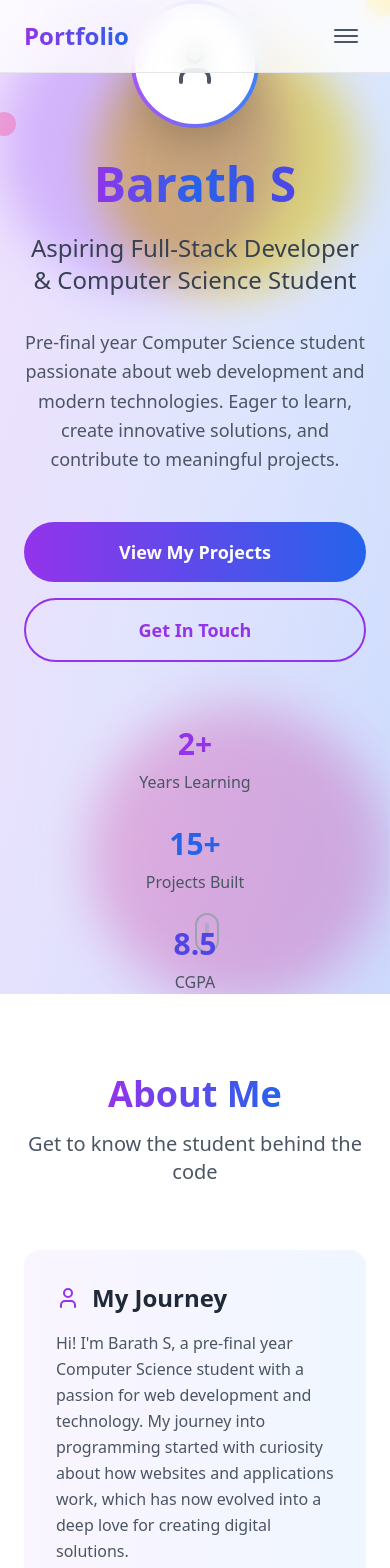
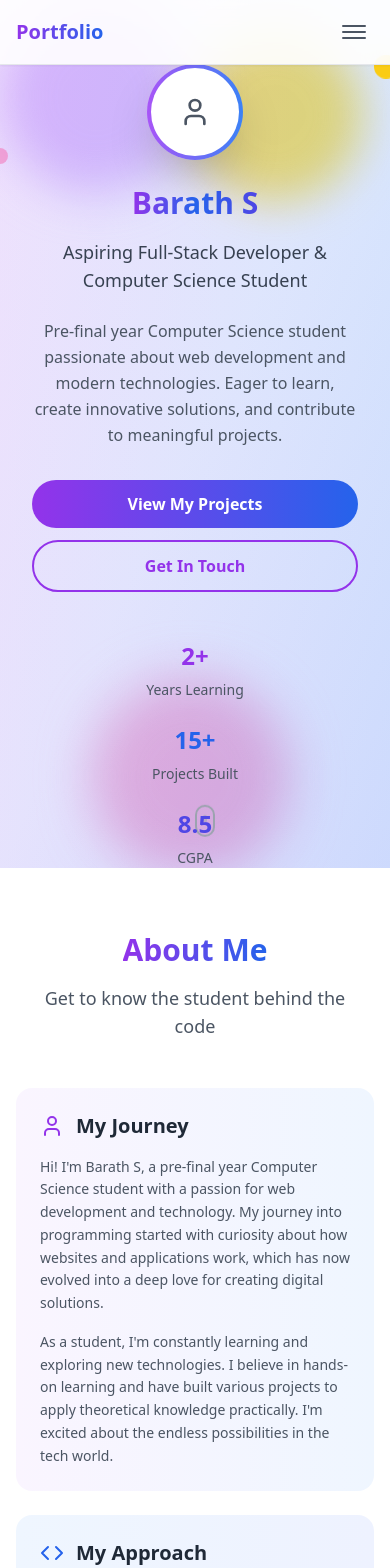
Before and after one commit to barath-03-05-2006/PRODIGY_WD_05, a React (Vite) app: page / in a window 390 px wide. Shown: the top 1568 px of the page. Built offline with nearby package versions, Linux system fonts and the light colour scheme.

Commit message:
Fix: Navbar hides name on small screens
Make the navbar responsive to ensure the website name is always visible and the page adapts to different screen sizes.

```diff
--- a/src/components/About.tsx
+++ b/src/components/About.tsx
@@ -3,15 +3,15 @@ import { User, Code } from 'lucide-react';
 
 const About = () => {
   return (
-    <section id="about" className="py-20 bg-white">
-      <div className="container mx-auto px-6">
-        <div className="text-center mb-16">
-          <h2 className="text-4xl md:text-5xl font-bold mb-4">
+    <section id="about" className="py-16 sm:py-20 bg-white">
+      <div className="container mx-auto px-4 sm:px-6">
+        <div className="text-center mb-12 sm:mb-16">
+          <h2 className="text-3xl sm:text-4xl md:text-5xl font-bold mb-4">
             <span className="bg-gradient-to-r from-purple-600 to-blue-600 bg-clip-text text-transparent">
               About Me
             </span>
           </h2>
-          <p className="text-xl text-gray-600 max-w-2xl mx-auto">
+          <p className="text-lg sm:text-xl text-gray-600 max-w-2xl mx-auto px-4">
             Get to know the student behind the code
           </p>
         </div>
@@ -19,30 +19,30 @@ const About = () => {
         <div className="max-w-4xl mx-auto">
           {/* Personal Story */}
           <div className="space-y-6">
-            <div className="bg-gradient-to-r from-purple-50 to-blue-50 p-8 rounded-2xl">
+            <div className="bg-gradient-to-r from-purple-50 to-blue-50 p-6 sm:p-8 rounded-2xl">
               <div className="flex items-center mb-4">
                 <User className="text-purple-600 mr-3" size={24} />
-                <h3 className="text-2xl font-semibold text-gray-800">My Journey</h3>
+                <h3 className="text-xl sm:text-2xl font-semibold text-gray-800">My Journey</h3>
               </div>
-              <p className="text-gray-600 leading-relaxed mb-4">
+              <p className="text-gray-600 leading-relaxed mb-4 text-sm sm:text-base">
                 Hi! I'm Barath S, a pre-final year Computer Science student with a passion for
                 web development and technology. My journey into programming started with curiosity
                 about how websites and applications work, which has now evolved into a deep love
                 for creating digital solutions.
               </p>
-              <p className="text-gray-600 leading-relaxed">
+              <p className="text-gray-600 leading-relaxed text-sm sm:text-base">
                 As a student, I'm constantly learning and exploring new technologies. I believe in
                 hands-on learning and have built various projects to apply theoretical knowledge
                 practically. I'm excited about the endless possibilities in the tech world.
               </p>
             </div>
 
-            <div className="bg-gradient-to-r from-blue-50 to-indigo-50 p-8 rounded-2xl">
+            <div className="bg-gradient-to-r from-blue-50 to-indigo-50 p-6 sm:p-8 rounded-2xl">
               <div className="flex items-center mb-4">
                 <Code className="text-blue-600 mr-3" size={24} />
-                <h3 className="text-2xl font-semibold text-gray-800">My Approach</h3>
+                <h3 className="text-xl sm:text-2xl font-semibold text-gray-800">My Approach</h3>
               </div>
-              <p className="text-gray-600 leading-relaxed">
+              <p className="text-gray-600 leading-relaxed text-sm sm:text-base">
                 I approach every project with enthusiasm and a growth mindset. I focus on writing
                 clean, readable code and creating user-friendly interfaces. I stay updated with
                 the latest technologies and best practices through online courses, documentation,
--- a/src/components/Header.tsx
+++ b/src/components/Header.tsx
@@ -14,42 +14,42 @@ const Header = () => {
   };
 
   return (
-    <header className="fixed top-0 left-0 right-0 z-50 bg-white/80 backdrop-blur-md border-b border-gray-200">
-      <div className="container mx-auto px-6 py-4">
+    <header className="fixed top-0 left-0 right-0 z-50 bg-white/90 backdrop-blur-md border-b border-gray-200 shadow-sm">
+      <div className="container mx-auto px-4 sm:px-6 py-3 sm:py-4">
         <div className="flex items-center justify-between">
-          <div className="text-2xl font-bold bg-gradient-to-r from-purple-600 to-blue-600 bg-clip-text text-transparent">
+          <div className="text-xl sm:text-2xl font-bold bg-gradient-to-r from-purple-600 to-blue-600 bg-clip-text text-transparent">
             Portfolio
           </div>
 
           {/* Desktop Navigation */}
-          <nav className="hidden md:flex space-x-8">
+          <nav className="hidden md:flex space-x-6 lg:space-x-8">
             <button
               onClick={() => scrollToSection('home')}
-              className="text-gray-700 hover:text-purple-600 transition-colors font-medium"
+              className="text-gray-700 hover:text-purple-600 transition-colors font-medium text-sm lg:text-base"
             >
               Home
             </button>
             <button
               onClick={() => scrollToSection('about')}
-              className="text-gray-700 hover:text-purple-600 transition-colors font-medium"
+              className="text-gray-700 hover:text-purple-600 transition-colors font-medium text-sm lg:text-base"
             >
               About
             </button>
             <button
               onClick={() => scrollToSection('skills')}
-              className="text-gray-700 hover:text-purple-600 transition-colors font-medium"
+              className="text-gray-700 hover:text-purple-600 transition-colors font-medium text-sm lg:text-base"
             >
               Skills
             </button>
             <button
               onClick={() => scrollToSection('projects')}
-              className="text-gray-700 hover:text-purple-600 transition-colors font-medium"
+              className="text-gray-700 hover:text-purple-600 transition-colors font-medium text-sm lg:text-base"
             >
               Projects
             </button>
             <button
               onClick={() => scrollToSection('contact')}
-              className="text-gray-700 hover:text-purple-600 transition-colors font-medium"
+              className="text-gray-700 hover:text-purple-600 transition-colors font-medium text-sm lg:text-base"
             >
               Contact
             </button>
@@ -58,7 +58,8 @@ const Header = () => {
           {/* Mobile Menu Button */}
           <button
             onClick={() => setIsMenuOpen(!isMenuOpen)}
-            className="md:hidden p-2"
+            className="md:hidden p-2 z-50 relative"
+            aria-label="Toggle menu"
           >
             <div className="w-6 h-6 flex flex-col justify-center items-center">
               <span className={`bg-gray-600 block transition-all duration-300 ease-out h-0.5 w-6 rounded-sm ${isMenuOpen ? 'rotate-45 translate-y-1' : '-translate-y-0.5'}`}></span>
@@ -69,42 +70,42 @@ const Header = () => {
         </div>
 
         {/* Mobile Navigation */}
-        {isMenuOpen && (
-          <nav className="md:hidden mt-4 pb-4 border-t border-gray-200 pt-4">
+        <div className={`md:hidden transition-all duration-300 ease-in-out ${isMenuOpen ? 'max-h-80 opacity-100' : 'max-h-0 opacity-0'} overflow-hidden`}>
+          <nav className="pt-4 pb-2 border-t border-gray-200 mt-4">
             <div className="flex flex-col space-y-3">
               <button
                 onClick={() => scrollToSection('home')}
-                className="text-left text-gray-700 hover:text-purple-600 transition-colors font-medium"
+                className="text-left text-gray-700 hover:text-purple-600 transition-colors font-medium py-2"
               >
                 Home
               </button>
               <button
                 onClick={() => scrollToSection('about')}
-                className="text-left text-gray-700 hover:text-purple-600 transition-colors font-medium"
+                className="text-left text-gray-700 hover:text-purple-600 transition-colors font-medium py-2"
               >
                 About
               </button>
               <button
                 onClick={() => scrollToSection('skills')}
-                className="text-left text-gray-700 hover:text-purple-600 transition-colors font-medium"
+                className="text-left text-gray-700 hover:text-purple-600 transition-colors font-medium py-2"
               >
                 Skills
               </button>
               <button
                 onClick={() => scrollToSection('projects')}
-                className="text-left text-gray-700 hover:text-purple-600 transition-colors font-medium"
+                className="text-left text-gray-700 hover:text-purple-600 transition-colors font-medium py-2"
               >
                 Projects
               </button>
               <button
                 onClick={() => scrollToSection('contact')}
-                className="text-left text-gray-700 hover:text-purple-600 transition-colors font-medium"
+                className="text-left text-gray-700 hover:text-purple-600 transition-colors font-medium py-2"
               >
                 Contact
               </button>
             </div>
           </nav>
-        )}
+        </div>
       </div>
     </header>
   );
--- a/src/components/Hero.tsx
+++ b/src/components/Hero.tsx
@@ -10,83 +10,83 @@ const Hero = () => {
   };
 
   return (
-    <section id="home" className="min-h-screen flex items-center justify-center relative overflow-hidden">
+    <section id="home" className="min-h-screen flex items-center justify-center relative overflow-hidden pt-16 sm:pt-20">
       {/* Animated Background */}
       <div className="absolute inset-0 bg-gradient-to-br from-purple-50 via-blue-50 to-indigo-100">
         <div className="absolute inset-0 bg-gradient-to-r from-purple-600/10 to-blue-600/10"></div>
-        <div className="absolute top-0 left-0 w-72 h-72 bg-purple-300 rounded-full mix-blend-multiply filter blur-xl opacity-70 animate-blob"></div>
-        <div className="absolute top-0 right-0 w-72 h-72 bg-yellow-300 rounded-full mix-blend-multiply filter blur-xl opacity-70 animate-blob animation-delay-2000"></div>
-        <div className="absolute -bottom-8 left-20 w-72 h-72 bg-pink-300 rounded-full mix-blend-multiply filter blur-xl opacity-70 animate-blob animation-delay-4000"></div>
+        <div className="absolute top-0 left-0 w-48 sm:w-72 h-48 sm:h-72 bg-purple-300 rounded-full mix-blend-multiply filter blur-xl opacity-70 animate-blob"></div>
+        <div className="absolute top-0 right-0 w-48 sm:w-72 h-48 sm:h-72 bg-yellow-300 rounded-full mix-blend-multiply filter blur-xl opacity-70 animate-blob animation-delay-2000"></div>
+        <div className="absolute -bottom-8 left-20 w-48 sm:w-72 h-48 sm:h-72 bg-pink-300 rounded-full mix-blend-multiply filter blur-xl opacity-70 animate-blob animation-delay-4000"></div>
       </div>
 
-      <div className="container mx-auto px-6 relative z-10">
+      <div className="container mx-auto px-4 sm:px-6 relative z-10">
         <div className="text-center max-w-4xl mx-auto">
           {/* Profile Image */}
-          <div className="mb-8 relative">
-            <div className="w-32 h-32 mx-auto rounded-full bg-gradient-to-r from-purple-500 to-blue-500 p-1 shadow-2xl">
+          <div className="mb-6 sm:mb-8 relative">
+            <div className="w-24 h-24 sm:w-32 sm:h-32 mx-auto rounded-full bg-gradient-to-r from-purple-500 to-blue-500 p-1 shadow-2xl">
               <div className="w-full h-full rounded-full bg-white flex items-center justify-center">
-                <User size={48} className="text-gray-600" />
+                <User size={32} className="text-gray-600 sm:w-12 sm:h-12" />
               </div>
             </div>
-            <div className="absolute -top-2 -right-8 w-8 h-8 bg-yellow-400 rounded-full animate-bounce"></div>
-            <div className="absolute -bottom-2 -left-8 w-6 h-6 bg-pink-400 rounded-full animate-pulse"></div>
+            <div className="absolute -top-1 -right-6 sm:-top-2 sm:-right-8 w-6 h-6 sm:w-8 sm:h-8 bg-yellow-400 rounded-full animate-bounce"></div>
+            <div className="absolute -bottom-1 -left-6 sm:-bottom-2 sm:-left-8 w-4 h-4 sm:w-6 sm:h-6 bg-pink-400 rounded-full animate-pulse"></div>
           </div>
 
           {/* Main Headline */}
-          <h1 className="text-5xl md:text-7xl font-bold mb-6 animate-fade-in">
+          <h1 className="text-3xl sm:text-5xl md:text-6xl lg:text-7xl font-bold mb-4 sm:mb-6 animate-fade-in leading-tight">
             <span className="bg-gradient-to-r from-purple-600 via-blue-600 to-indigo-600 bg-clip-text text-transparent">
               Barath S
             </span>
           </h1>
 
-          <h2 className="text-2xl md:text-3xl text-gray-700 mb-8 animate-fade-in animation-delay-200">
+          <h2 className="text-lg sm:text-2xl md:text-3xl text-gray-700 mb-6 sm:mb-8 animate-fade-in animation-delay-200 px-2">
             Aspiring Full-Stack Developer & Computer Science Student
           </h2>
 
           {/* Skills Summary */}
-          <p className="text-lg md:text-xl text-gray-600 mb-12 max-w-2xl mx-auto leading-relaxed animate-fade-in animation-delay-400">
+          <p className="text-base sm:text-lg md:text-xl text-gray-600 mb-8 sm:mb-12 max-w-2xl mx-auto leading-relaxed animate-fade-in animation-delay-400 px-4">
             Pre-final year Computer Science student passionate about web development and modern technologies.
             Eager to learn, create innovative solutions, and contribute to meaningful projects.
           </p>
 
           {/* CTA Buttons */}
-          <div className="flex flex-col sm:flex-row gap-4 justify-center animate-fade-in animation-delay-600">
+          <div className="flex flex-col sm:flex-row gap-3 sm:gap-4 justify-center animate-fade-in animation-delay-600 px-4">
             <button
               onClick={() => scrollToSection('projects')}
-              className="bg-gradient-to-r from-purple-600 to-blue-600 text-white px-8 py-4 rounded-full font-semibold text-lg hover:shadow-2xl hover:shadow-purple-500/25 transform hover:scale-105 transition-all duration-300"
+              className="bg-gradient-to-r from-purple-600 to-blue-600 text-white px-6 sm:px-8 py-3 sm:py-4 rounded-full font-semibold text-base sm:text-lg hover:shadow-2xl hover:shadow-purple-500/25 transform hover:scale-105 transition-all duration-300"
             >
               View My Projects
             </button>
             <button
               onClick={() => scrollToSection('contact')}
-              className="border-2 border-purple-600 text-purple-600 px-8 py-4 rounded-full font-semibold text-lg hover:bg-purple-600 hover:text-white transition-all duration-300"
+              className="border-2 border-purple-600 text-purple-600 px-6 sm:px-8 py-3 sm:py-4 rounded-full font-semibold text-base sm:text-lg hover:bg-purple-600 hover:text-white transition-all duration-300"
             >
               Get In Touch
             </button>
           </div>
 
           {/* Quick Stats */}
-          <div className="mt-16 grid grid-cols-1 md:grid-cols-3 gap-8 animate-fade-in animation-delay-800">
+          <div className="mt-12 sm:mt-16 grid grid-cols-1 sm:grid-cols-3 gap-6 sm:gap-8 animate-fade-in animation-delay-800 px-4">
             <div className="text-center">
-              <div className="text-3xl font-bold text-purple-600 mb-2">2+</div>
-              <div className="text-gray-600">Years Learning</div>
+              <div className="text-2xl sm:text-3xl font-bold text-purple-600 mb-2">2+</div>
+              <div className="text-gray-600 text-sm sm:text-base">Years Learning</div>
             </div>
             <div className="text-center">
-              <div className="text-3xl font-bold text-blue-600 mb-2">15+</div>
-              <div className="text-gray-600">Projects Built</div>
+              <div className="text-2xl sm:text-3xl font-bold text-blue-600 mb-2">15+</div>
+              <div className="text-gray-600 text-sm sm:text-base">Projects Built</div>
             </div>
             <div className="text-center">
-              <div className="text-3xl font-bold text-indigo-600 mb-2">8.5</div>
-              <div className="text-gray-600">CGPA</div>
+              <div className="text-2xl sm:text-3xl font-bold text-indigo-600 mb-2">8.5</div>
+              <div className="text-gray-600 text-sm sm:text-base">CGPA</div>
             </div>
           </div>
         </div>
       </div>
 
       {/* Scroll Indicator */}
-      <div className="absolute bottom-8 left-1/2 transform -translate-x-1/2 animate-bounce">
-        <div className="w-6 h-10 border-2 border-gray-400 rounded-full flex justify-center">
-          <div className="w-1 h-3 bg-gray-400 rounded-full mt-2 animate-pulse"></div>
+      <div className="absolute bottom-6 sm:bottom-8 left-1/2 transform -translate-x-1/2 animate-bounce">
+        <div className="w-5 h-8 sm:w-6 sm:h-10 border-2 border-gray-400 rounded-full flex justify-center">
+          <div className="w-1 h-2 sm:h-3 bg-gray-400 rounded-full mt-2 animate-pulse"></div>
         </div>
       </div>
     </section>
```
